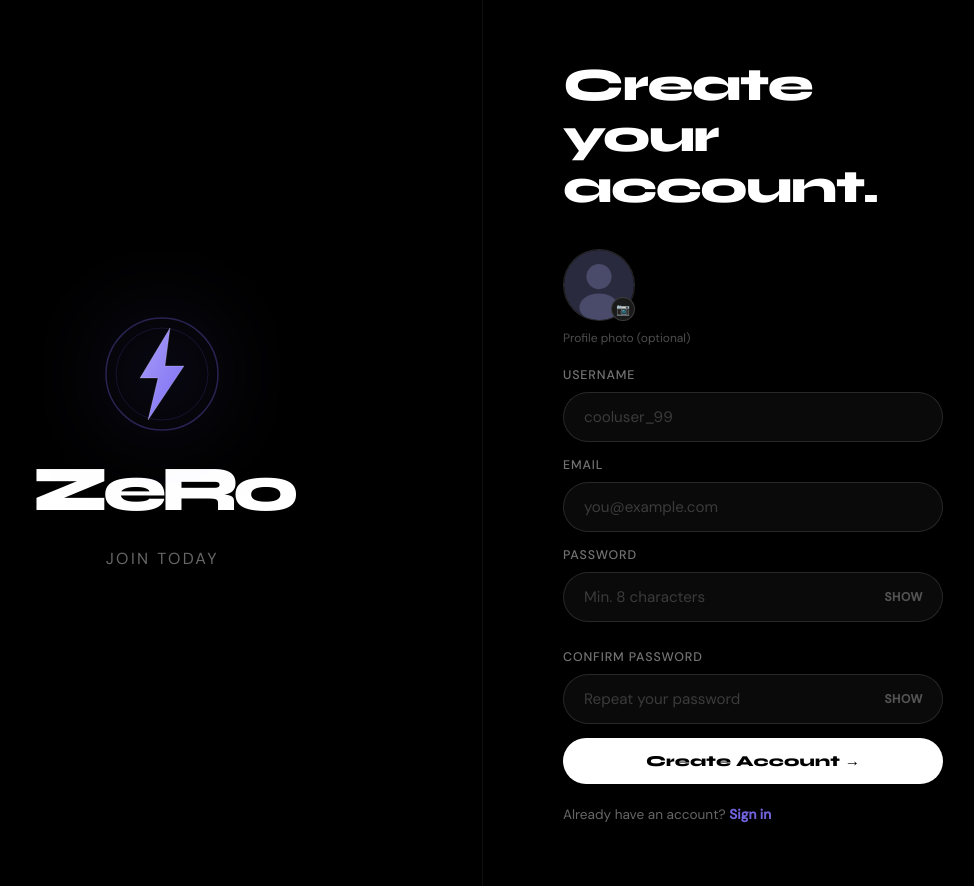
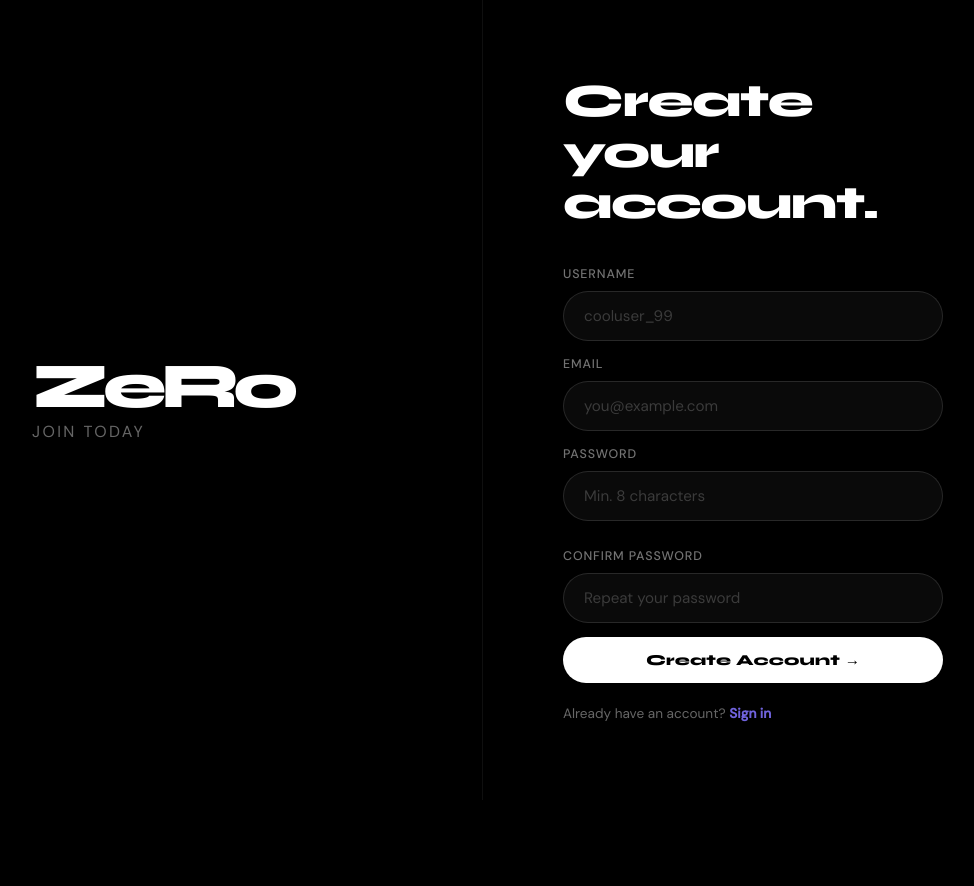
Before and after one commit to ademstiti/Web-Project, a plain HTML site: page register.html in a window 1280 px wide. Shown: the whole page, without its empty margins (158-1132 px from the left). After the commit the page ends 800 px from the top, so only its background shows below. Drawn offline with Linux system fonts and the light colour scheme.

Commit message:
fixed some errors

```diff
--- a/css/auth.css
+++ b/css/auth.css
@@ -183,77 +183,3 @@
 @media (max-width: 480px) {
   .auth-right { padding: 36px 20px; }
 }
-
-/* Avatar upload */
-.avatar-upload-group {
-  display: flex;
-  flex-direction: column;
-  align-items: flex-start;
-  gap: 8px;
-  margin-bottom: 4px;
-}
-
-.avatar-preview-wrap {
-  position: relative;
-  width: 72px;
-  height: 72px;
-}
-
-.avatar-preview-wrap img {
-  width: 72px;
-  height: 72px;
-  border-radius: 50%;
-  object-fit: cover;
-  border: 1px solid rgba(255,255,255,0.12);
-  background: #0a0a0a;
-  display: block;
-}
-
-.avatar-upload-btn {
-  position: absolute;
-  bottom: 0;
-  right: 0;
-  width: 24px;
-  height: 24px;
-  background: #1a1a1a;
-  border: 1px solid rgba(255,255,255,0.15);
-  border-radius: 50%;
-  display: flex;
-  align-items: center;
-  justify-content: center;
-  font-size: 0.7rem;
-  cursor: pointer;
-  line-height: 1;
-}
-
-/*  Show/Hide Password  */
-.input-wrap {
-  position: relative;
-  display: flex;
-  align-items: center;
-}
-
-.input-wrap input {
-  width: 100%;
-  padding-right: 48px;
-}
-
-.toggle-pw {
-  position: absolute;
-  right: 16px;
-  background: none;
-  border: none;
-  cursor: pointer;
-  font-size: 0.75rem;
-  font-family: 'DM Sans', sans-serif;
-  font-weight: 600;
-  letter-spacing: 0.05em;
-  text-transform: uppercase;
-  color: rgba(255,255,255,0.3);
-  padding: 4px;
-  line-height: 1;
-  transition: color 0.2s;
-  user-select: none;
-}
-.toggle-pw:hover { color: rgba(255,255,255,0.7); }
-.toggle-pw.visible { color: var(--accent-soft); }
--- a/register.html
+++ b/register.html
@@ -14,17 +14,7 @@
   <!-- LEFT: Branding -->
   <div class="auth-left">
     <div class="auth-brand-mark">
-      <svg class="brand-logo-svg" viewBox="0 0 120 120" fill="none" xmlns="http://www.w3.org/2000/svg">
-        <defs>
-          <linearGradient id="boltGrad2" x1="0%" y1="0%" x2="100%" y2="100%">
-            <stop offset="0%"   stop-color="#a89cf7"/>
-            <stop offset="100%" stop-color="#7c6ef5"/>
-          </linearGradient>
-        </defs>
-        <circle cx="60" cy="60" r="56" stroke="rgba(124,110,245,0.3)" stroke-width="1.5" fill="none"/>
-        <circle cx="60" cy="60" r="46" stroke="rgba(124,110,245,0.15)" stroke-width="1" fill="none"/>
-        <path d="M68 14 L38 64 L56 64 L46 106 L82 52 L63 52 Z"
-              fill="url(#boltGrad2)" stroke="rgba(255,255,255,0.2)" stroke-width="1" stroke-linejoin="round"/>
+        <circle cx="60" cy="60" r="54" stroke="rgba(124,110,245,0.8)" stroke-width="2" fill="rgba(124,110,245,0.08)"/>
       </svg>
       <div class="brand-name">ZeRo</div>
       <div class="brand-tagline">Join today</div>
@@ -39,14 +29,6 @@
 
       <form id="register-form" class="auth-form" novalidate>
 
-        <div class="avatar-upload-group">
-          <div class="avatar-preview-wrap">
-            <img id="avatar-preview" src="assets/default-avatar.svg" alt="Profile picture preview">
-            <label for="avatar-input" class="avatar-upload-btn" title="Upload photo">📷</label>
-            <input type="file" id="avatar-input" accept="image/*" class="sr-only">
-          </div>
-          <span style="font-size:0.75rem;color:rgba(255,255,255,0.3);">Profile photo (optional)</span>
-        </div>
 
         <div class="form-group">
           <label for="reg-username">Username</label>
@@ -60,10 +42,7 @@
 
         <div class="form-group">
           <label for="reg-password">Password</label>
-          <div class="input-wrap">
-            <input type="password" id="reg-password" placeholder="Min. 8 characters">
-            <button type="button" class="toggle-pw" data-target="reg-password" aria-label="Toggle password visibility">Show</button>
-          </div>
+          <input type="password" id="reg-password" placeholder="Min. 8 characters">
           <div class="password-strength">
             <div class="strength-bar" id="sb1"></div>
             <div class="strength-bar" id="sb2"></div>
@@ -75,10 +54,7 @@
 
         <div class="form-group">
           <label for="reg-confirm">Confirm Password</label>
-          <div class="input-wrap">
-            <input type="password" id="reg-confirm" placeholder="Repeat your password">
-            <button type="button" class="toggle-pw" data-target="reg-confirm" aria-label="Toggle password visibility">Show</button>
-          </div>
+          <input type="password" id="reg-confirm" placeholder="Repeat your password">
         </div>
 
         <button type="submit" class="auth-btn-primary">Create Account →</button>
```
Also changed, not shown: css/profile.css (+0 -23 lines), index.html (+2 -15 lines), profile.html (+1 -3 lines), assets/Zero.png (added), 1 other file.
